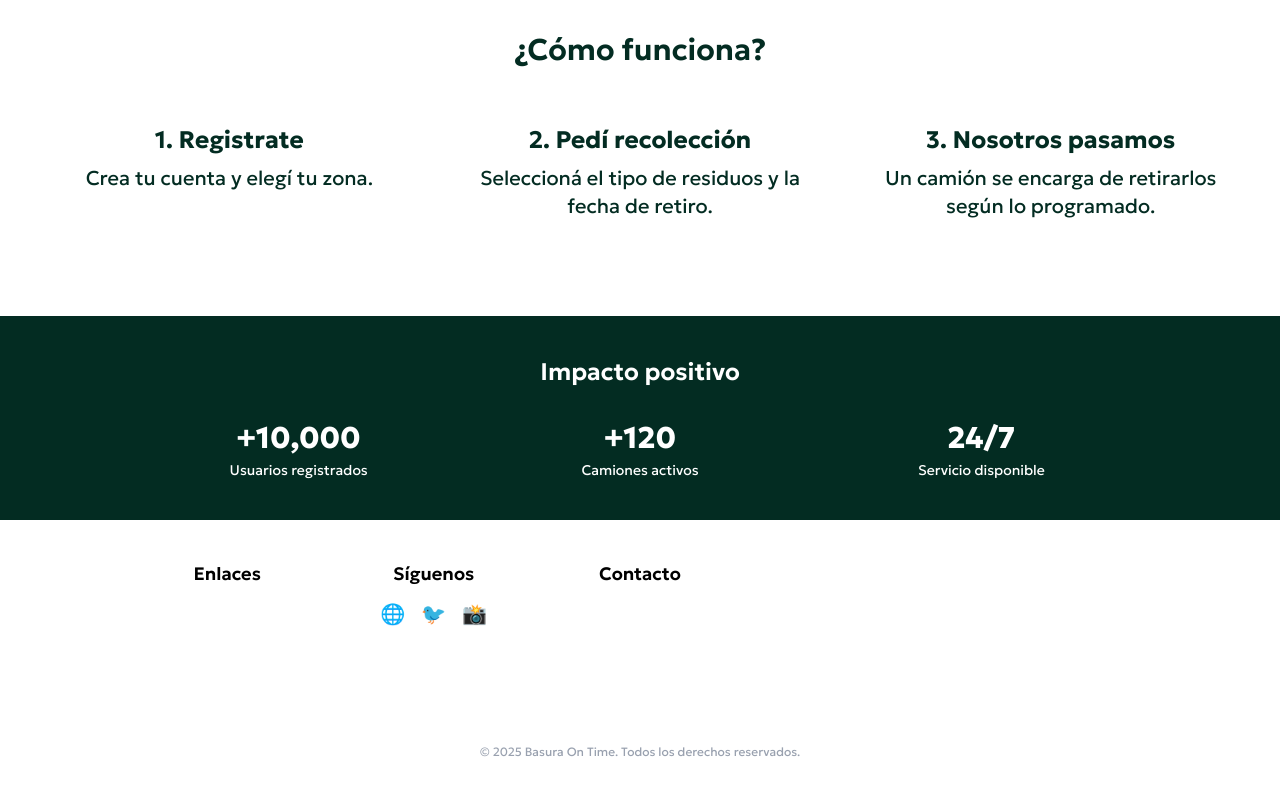
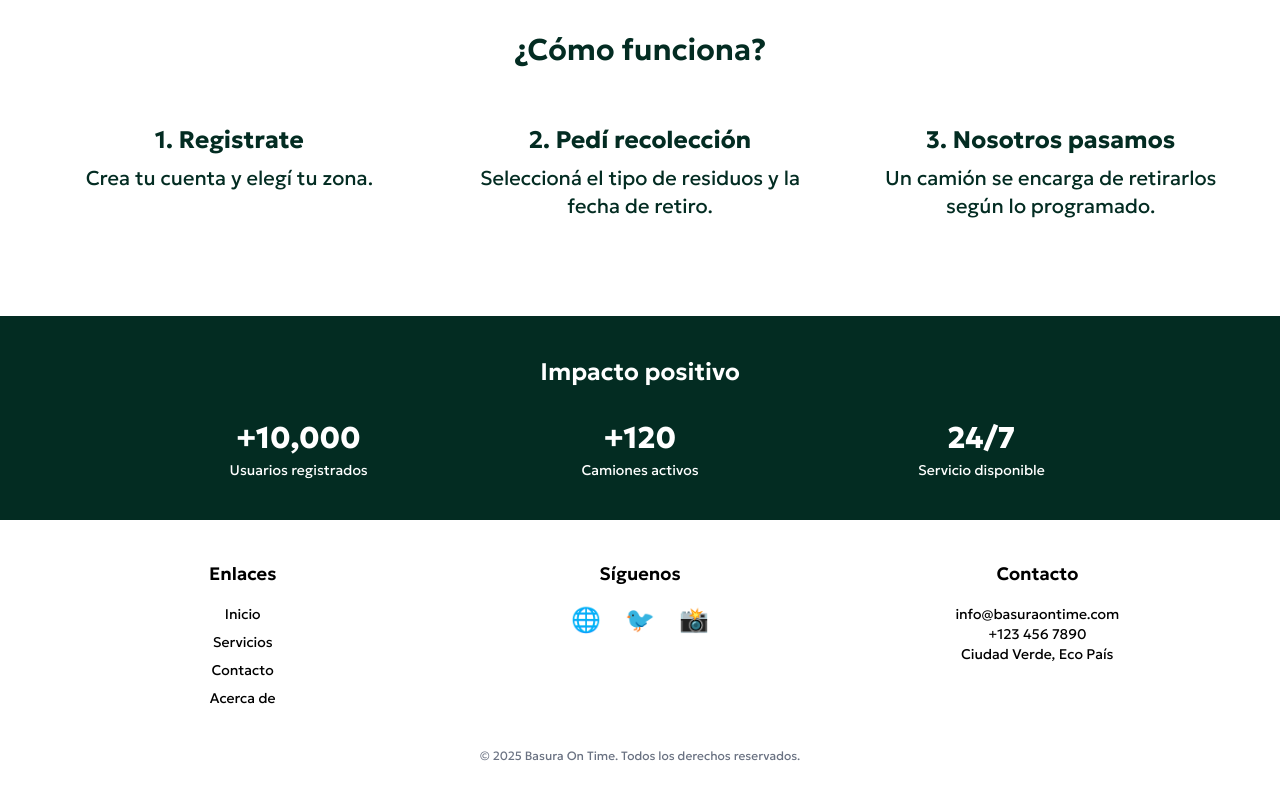
Before and after one commit to JLSP-666/Basura--On--Time, a React (Vite) app: page / in a window 1280 px wide. Shown: the part 1116-1916 px from the top of the page. Before the commit the page ends 1876 px from the top, so only its background shows below. Built offline with nearby package versions, Linux system fonts and the light colour scheme.

Commit message:
update Repair PanelAdmin

```diff
--- a/src/Layouts/Header/Main/Main.jsx
+++ b/src/Layouts/Header/Main/Main.jsx
@@ -63,11 +63,12 @@ const Main = () => {
             </div>
           </div>
         </section>
-        <footer className="bg-white text-white h-2 py-10 px-4 text-center">
-          <div className="max-w-[1000px] mx-auto grid md:grid-cols-5 gap-8">
+       <footer className="bg-white text-black py-10 px-4">
+  <div className="max-w-6xl mx-auto grid grid-cols-1 md:grid-cols-3 gap-10 text-center">
+
     {/* Sección de enlaces */}
     <div>
-              <h4 className="text-lg text-black font-semibold mb-3">Enlaces</h4>
+      <h4 className="text-lg font-semibold mb-4">Enlaces</h4>
       <ul className="space-y-2 text-sm">
         <li><a href="#" className="hover:underline">Inicio</a></li>
         <li><a href="#" className="hover:underline">Servicios</a></li>
@@ -78,28 +79,29 @@ const Main = () => {
 
     {/* Sección de redes sociales */}
     <div>
-              <h4 className="text-lg text-black font-semibold mb-3">Síguenos</h4>
-              <div className="flex justify-center gap-4 text-xl">
-                <a href="#" aria-label="Facebook" className="hover:text-emerald-400">🌐</a>
-                <a href="#" aria-label="Twitter" className="hover:text-emerald-400">🐦</a>
-                <a href="#" aria-label="Instagram" className="hover:text-emerald-400">📸</a>
+      <h4 className="text-lg font-semibold mb-4">Síguenos</h4>
+      <div className="flex justify-center gap-6 text-2xl">
+        <a href="#" aria-label="Facebook" className="hover:text-emerald-500">🌐</a>
+        <a href="#" aria-label="Twitter" className="hover:text-emerald-500">🐦</a>
+        <a href="#" aria-label="Instagram" className="hover:text-emerald-500">📸</a>
       </div>
     </div>
 
-            {/* Sección de contacto o dirección */}
+    {/* Sección de contacto */}
     <div>
-              <h4 className="text-lg text-black font-semibold mb-3">Contacto</h4>
+      <h4 className="text-lg font-semibold mb-4">Contacto</h4>
       <p className="text-sm">info@basuraontime.com</p>
       <p className="text-sm">+123 456 7890</p>
       <p className="text-sm">Ciudad Verde, Eco País</p>
     </div>
   </div>
 
-          {/* Línea final */}
-          <div className="mt-10 text-xs text-gray-400">
+  {/* Línea inferior */}
+  <div className="mt-10 text-xs text-gray-500 text-center">
     © {new Date().getFullYear()} Basura On Time. Todos los derechos reservados.
   </div>
 </footer>
+
 
 
 
--- a/src/pages/PanelAdmin/PanelAdmin.jsx
+++ b/src/pages/PanelAdmin/PanelAdmin.jsx
@@ -1,14 +1,14 @@
 // src/pages/PanelAdmin/PanelAdmin.jsx
-import React from 'react';
+import React, { useEffect } from 'react';
+import { useNavigate } from 'react-router-dom';
+import axios from 'axios';
 import logoBasuraOnTime from '../../assets/img/icons/logoBasuraOnTime.png';
 import { TfiMapAlt } from "react-icons/tfi";
 import { IoDocumentText } from "react-icons/io5";
 import { RiTruckFill } from "react-icons/ri";
 import { ItemNavBar } from '../../UI/ItemNavBar/ItemNavBar';
-import axios from 'axios';
-import { useNavigate } from 'react-router-dom';
-import { useEffect } from 'react';
-import "./PanelAdmin.css";
+import { BotonBack } from '../../UI/BotonBack/BotonBack'; // ← Asegúrate de tener este componente
+import './PanelAdmin.css';
 
 const PanelAdmin = () => {
   const token = localStorage.getItem('token');
@@ -18,11 +18,12 @@ const PanelAdmin = () => {
     const verifyToken = async () => {
       try {
         const response = await axios.get('https://express-latest-6gmf.onrender.com/startAdmin', {
-                    headers: {
-                        Authorization: `Bearer ${token}`
-                    }
+  headers: { Authorization: `Bearer ${token}` }
     });
-                console.log(token);
+
+console.log('Token válido:', response.data);
+
+        console.log('Token válido:', token);
       } catch (error) {
         console.error('Error verifying token:', error);
         localStorage.removeItem('token');
@@ -31,44 +32,46 @@ const PanelAdmin = () => {
     };
 
     verifyToken();
-    })
+  }, [token, navigate]);
 
   return (
-        <section className='sectFirst'>
+    <section className="sectFirst">
       <div className="absolute top-4 left-4 z-50">
         <BotonBack route="/" content=" " />
       </div>
-            <div className='min-h-max flex flex-col justify-center items-center w-180 h-screen bg-[var(--Voscuro2)] position fixed left-0'>
-                <img className='ImgLogo' src={logoBasuraOnTime} alt="" />
-                <p className='FontCursive text-5xl text-center text-white'>BASURA ON TIME</p>
-            </div >
-            <div className='DivPanelAdmin FontGeologica'>
-                <p className='text-6xl text-white mb-20'>Panel de Administracion</p>
-                <div className='flex flex-initial gap-8'>
-                    <ItemNavBar route='/Camiones'>
-                        <button className='group cursor-pointer flex flex-col justify-center items-center text-white bg-[var(--Voscuro2)]
-                            rounded-2xl w-60 h-60 text-3xl gap-3
-                            transition-all duration-300 ease-in-out
-                            hover:scale-105 hover:shadow-2xl hover:bg-opacity-90 active:scale-95'>
-                            <RiTruckFill className='w-35 h-35 transition-transform duration-300 group-hover:rotate-2 group-hover:scale-105' />
+
+      <div className="min-h-max flex flex-col justify-center items-center w-180 h-screen bg-[var(--Voscuro2)] fixed left-0">
+        <img className="ImgLogo" src={logoBasuraOnTime} alt="Logo Basura On Time" />
+        <p className="FontCursive text-5xl text-center text-white">BASURA ON TIME</p>
+      </div>
+
+      <div className="DivPanelAdmin FontGeologica">
+        <p className="text-6xl text-white mb-20">Panel de Administración</p>
+
+        <div className="flex flex-initial gap-8">
+          <ItemNavBar route="/Camiones">
+            <button className="group cursor-pointer flex flex-col justify-center items-center text-white bg-[var(--Voscuro2)]
+              rounded-2xl w-60 h-60 text-3xl gap-3 transition-all duration-300 ease-in-out
+              hover:scale-105 hover:shadow-2xl hover:bg-opacity-90 active:scale-95">
+              <RiTruckFill className="w-20 h-20 transition-transform duration-300 group-hover:rotate-2 group-hover:scale-105" />
               Camiones
             </button>
           </ItemNavBar>
-                    <ItemNavBar route='/Rutas'>
-                        <button className='group cursor-pointer flex flex-col justify-center items-center text-white bg-[var(--Voscuro2)]
-                            rounded-2xl w-60 h-60 text-3xl gap-3
-                            transition-all duration-300 ease-in-out
-                            hover:scale-105 hover:shadow-2xl hover:bg-opacity-90 active:scale-95'>
-                            <TfiMapAlt className='w-35 h-35 transition-transform duration-300 group-hover:rotate-2 group-hover:scale-105' />
+
+          <ItemNavBar route="/Rutas">
+            <button className="group cursor-pointer flex flex-col justify-center items-center text-white bg-[var(--Voscuro2)]
+              rounded-2xl w-60 h-60 text-3xl gap-3 transition-all duration-300 ease-in-out
+              hover:scale-105 hover:shadow-2xl hover:bg-opacity-90 active:scale-95">
+              <TfiMapAlt className="w-20 h-20 transition-transform duration-300 group-hover:rotate-2 group-hover:scale-105" />
               Rutas
-                        </button >
+            </button>
           </ItemNavBar>
-                    <ItemNavBar route='/Solicitudes'>
-                        <button className='group cursor-pointer flex flex-col justify-center items-center text-white bg-[var(--Voscuro2)]
-                            rounded-2xl w-60 h-60 text-3xl gap-3
-                            transition-all duration-300 ease-in-out
-                            hover:scale-105 hover:shadow-2xl hover:bg-opacity-90 active:scale-95'>
-                            <IoDocumentText className='w-35 h-35 transition-transform duration-300 group-hover:rotate-2 group-hover:scale-105' />
+
+          <ItemNavBar route="/Solicitudes">
+            <button className="group cursor-pointer flex flex-col justify-center items-center text-white bg-[var(--Voscuro2)]
+              rounded-2xl w-60 h-60 text-3xl gap-3 transition-all duration-300 ease-in-out
+              hover:scale-105 hover:shadow-2xl hover:bg-opacity-90 active:scale-95">
+              <IoDocumentText className="w-20 h-20 transition-transform duration-300 group-hover:rotate-2 group-hover:scale-105" />
               Solicitudes
             </button>
           </ItemNavBar>
```
Lines whose indentation alone changed are shown as unchanged.
